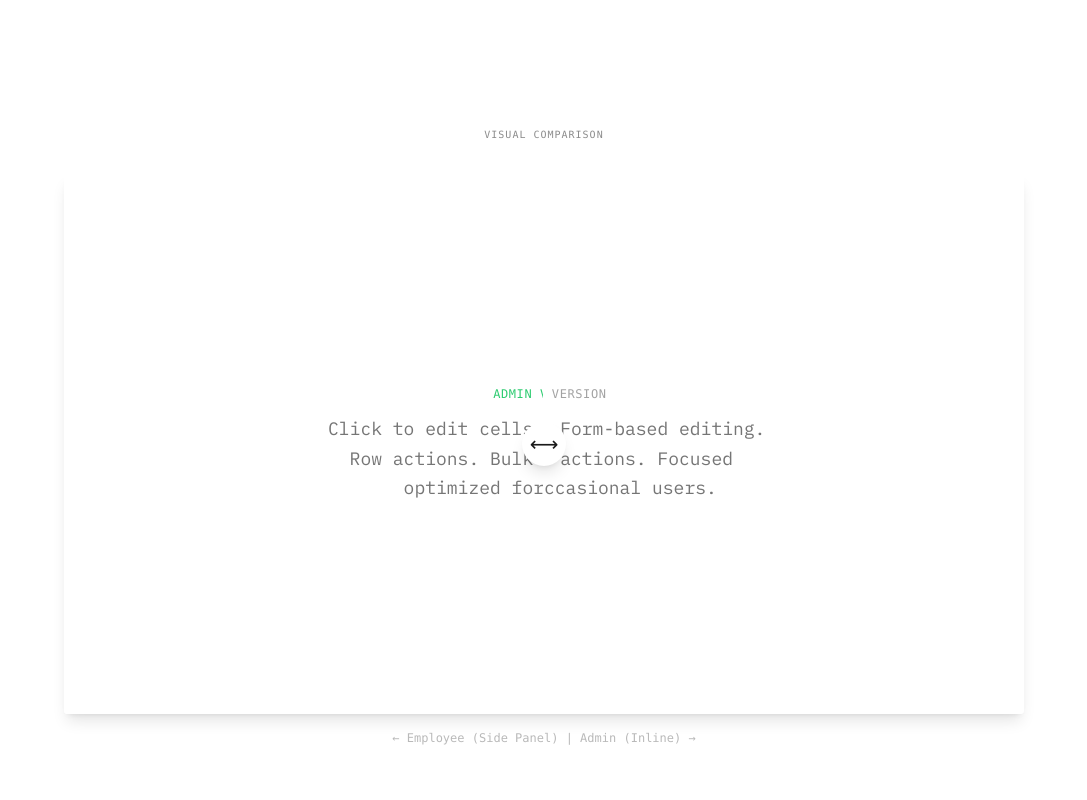
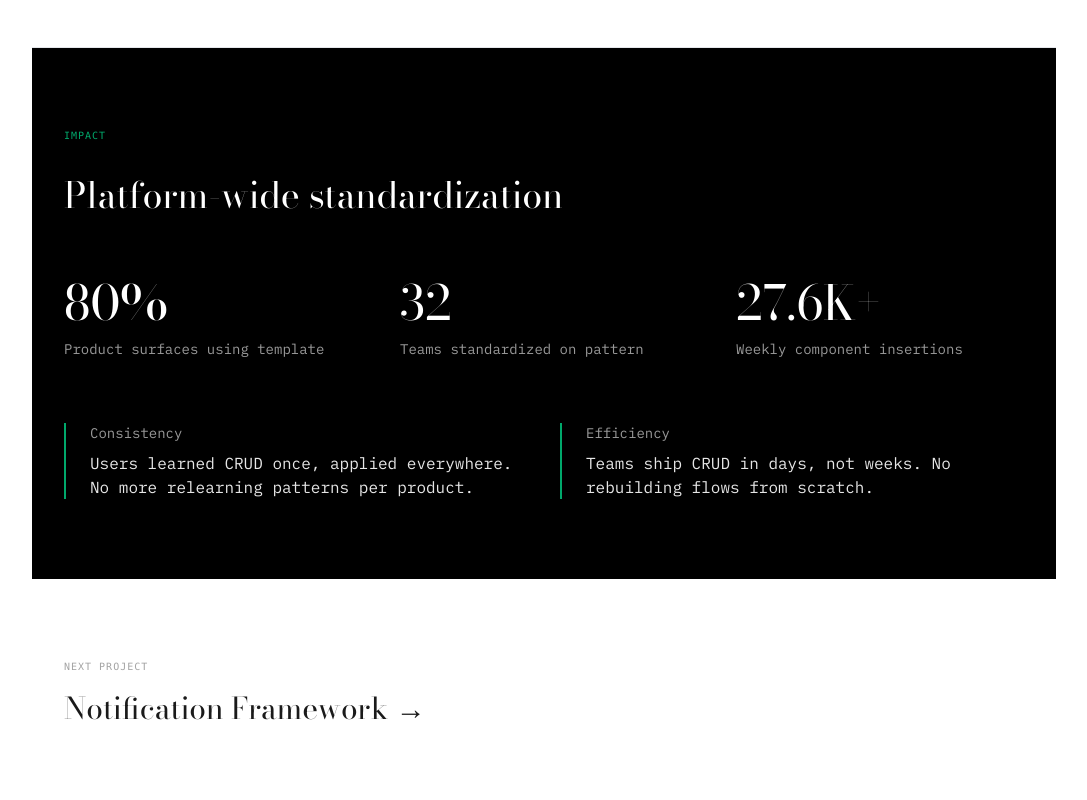
Before and after one commit to angieyoo/portfolio, a Next.js app: page /work/data-tables in a window 1280 px wide. Shown: the part 3400-4200 px from the top of the page, without its empty margins (96-1183 px from the left). Built offline with nearby package versions, Linux system fonts and the light colour scheme.

Commit message:
Update page.tsx

```diff
--- a/app/work/data-tables/page.tsx
+++ b/app/work/data-tables/page.tsx
@@ -300,57 +300,7 @@ export default function DataTables() {
         </section>
 
         {/* Visual Comparison */}
-        <section className="py-20">
-          <div className="text-[10px] tracking-widest uppercase font-mono opacity-50 mb-8 text-center">Visual Comparison</div>
-          <div
-            ref={containerRef}
-            className="relative aspect-video bg-white rounded overflow-hidden shadow-lg cursor-ew-resize select-none"
-            onMouseDown={handleMouseDown}
-            onMouseUp={handleMouseUp}
-            onMouseMove={handleMouseMove}
-            onMouseLeave={handleMouseUp}
-            onTouchMove={handleTouchMove}
-            onClick={handleClick}
-          >
-            {/* Employee (Side Panel) */}
-            <div className="absolute inset-0 bg-white">
-              <div className="absolute inset-0 flex items-center justify-center p-8">
-                <div className="text-center max-w-md">
-                  <div className="text-xs uppercase tracking-wider mb-3 opacity-40 font-mono">Employee Version</div>
-                  <div className="text-lg opacity-60 leading-relaxed">
-                    Side panel slides in. Form-based editing. Clear save/discard actions. Focused experience for occasional users.
-                  </div>
-                </div>
-              </div>
-            </div>
 
-            {/* Admin (Inline) */}
-            <div
-              className="absolute inset-0 overflow-hidden pointer-events-none"
-              style={{ clipPath: `inset(0 ${100 - sliderPosition}% 0 0)` }}
-            >
-              <div className="absolute inset-0 bg-white flex items-center justify-center p-8">
-                <div className="text-center max-w-md">
-                  <div className="text-xs uppercase tracking-wider mb-3 text-accent font-mono">Admin Version</div>
-                  <div className="text-lg opacity-60 leading-relaxed">
-                    Click to edit cells. Tab through fields. Row actions. Bulk operations. Speed-optimized for power users.
-                  </div>
-                </div>
-              </div>
-            </div>
-
-            {/* Slider Handle */}
-            <div
-              className="absolute top-0 bottom-0 w-0.5 bg-white shadow-lg pointer-events-none"
-              style={{ left: `${sliderPosition}%`, transform: 'translateX(-50%)' }}
-            >
-              <div className="absolute top-1/2 left-1/2 -translate-x-1/2 -translate-y-1/2 w-11 h-11 bg-white rounded-full shadow-lg flex items-center justify-center text-xl">
-                ⟷
-              </div>
-            </div>
-          </div>
-          <p className="text-center text-xs opacity-30 mt-4 font-mono">← Employee (Side Panel) | Admin (Inline) →</p>
-        </section>
 
         {/* Impact */}
         <section className="py-20 border-t border-gray-200 bg-black text-white -mx-8 px-8">
```
